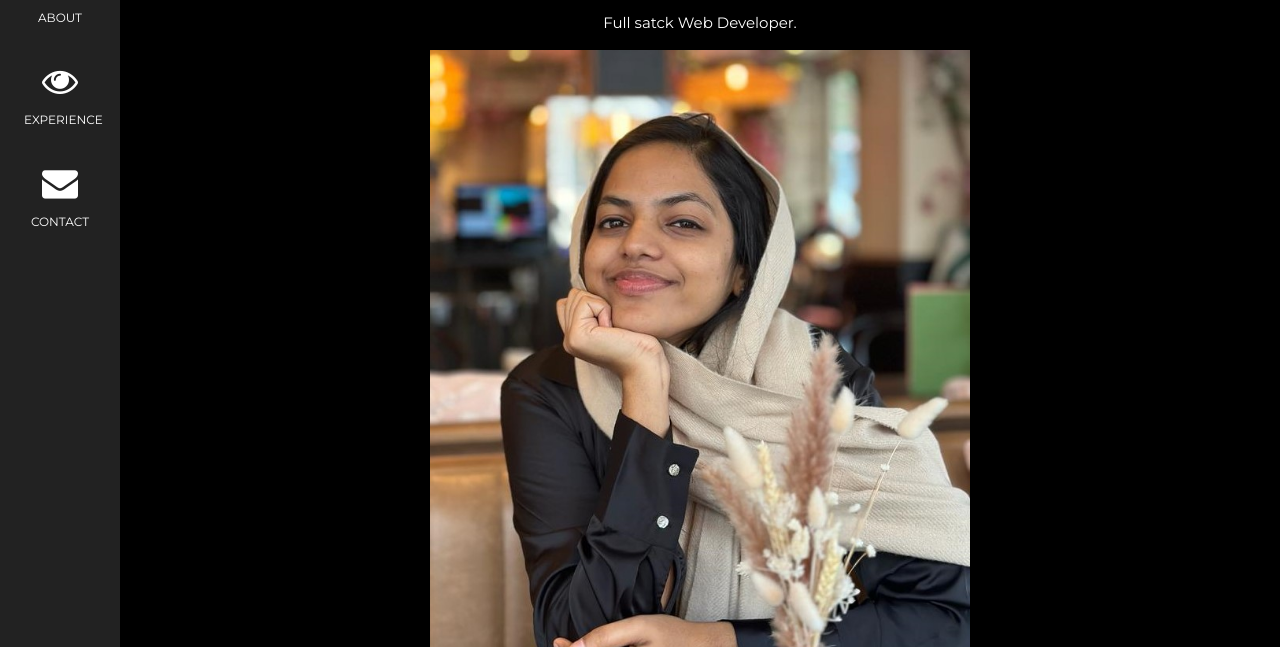
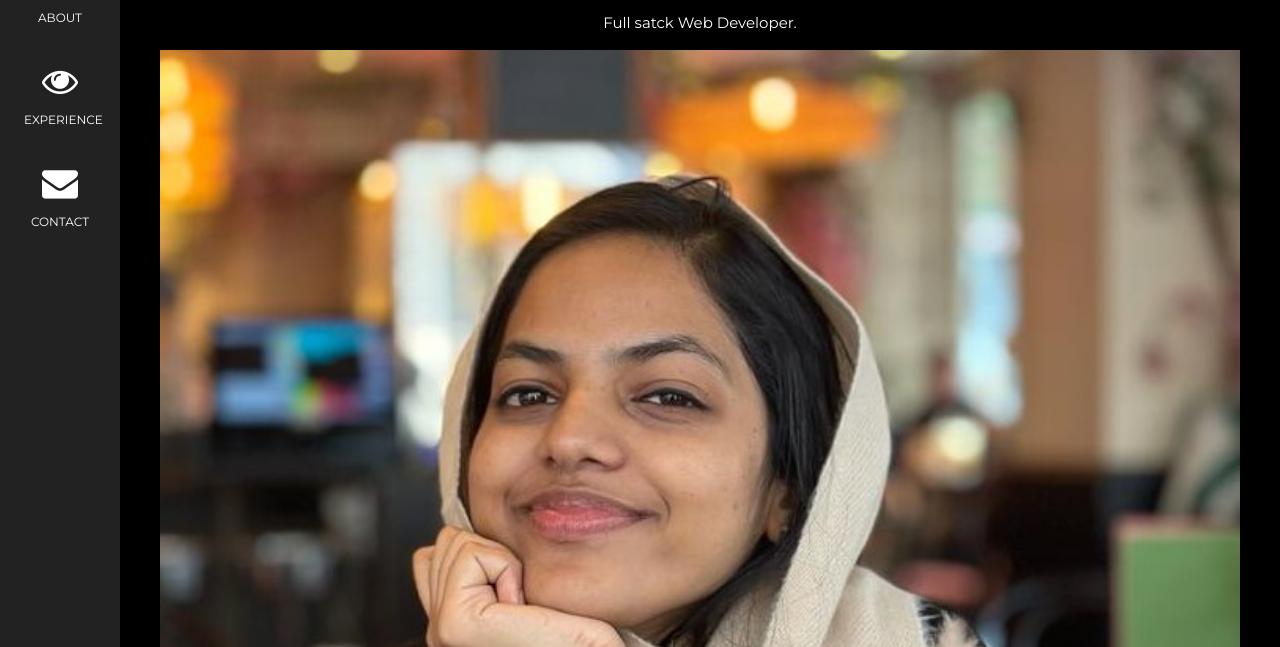
Before and after one commit to rishana-kv/rishana-kv.github.io, a plain HTML site: page index.html in a window 1280 px wide. Shown: the part 153-800 px from the top of the page. Drawn offline with nearby package versions, Linux system fonts and the light colour scheme.

Commit message:
Update index.html

```diff
--- a/index.html
+++ b/index.html
@@ -9,7 +9,7 @@
 <style>
 body, h1,h2,h3,h4,h5,h6 {font-family: "Montserrat", sans-serif}
 .responsive {
-  width: 50%;
+  width: 100%;
   height: auto;
 }
 .w3-row-padding img {margin-bottom: 12px}
@@ -60,7 +60,7 @@ body, h1,h2,h3,h4,h5,h6 {font-family: "Montserrat", sans-serif}
   <header class="w3-container w3-padding-32 w3-center w3-black" id="home">
     <h1 class="w3-jumbo"><span class="w3-hide-small">I'm</span> Rishana K V</h1>
     <p>Full satck Web Developer.</p>
-    <img class="responsive" src="my_image1.jpeg" alt="image"  width="300" height="400">
+    <img class="responsive" src="my_image1.jpeg" alt="image"  width=20% height=20%>
   </header>
 
   <!-- About Section -->
```
